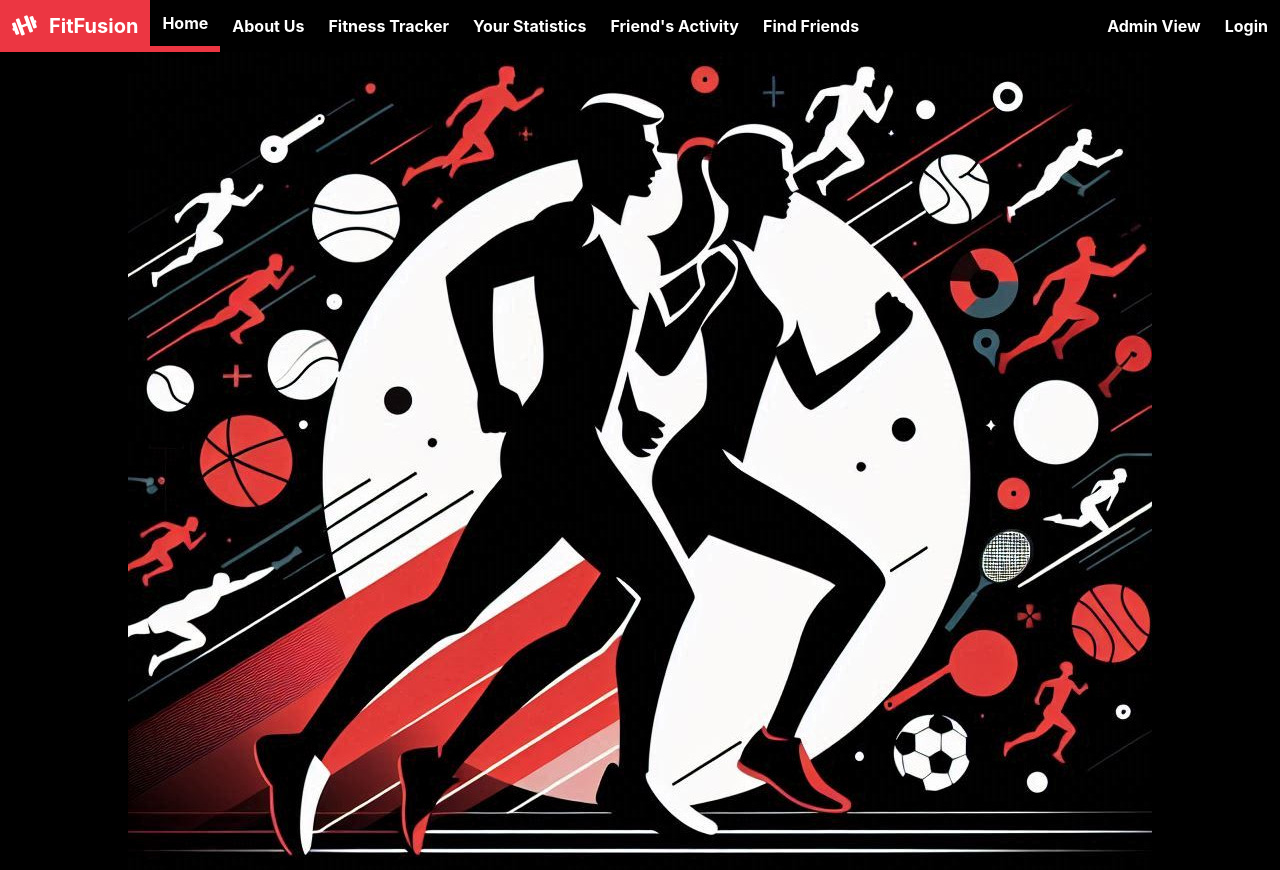
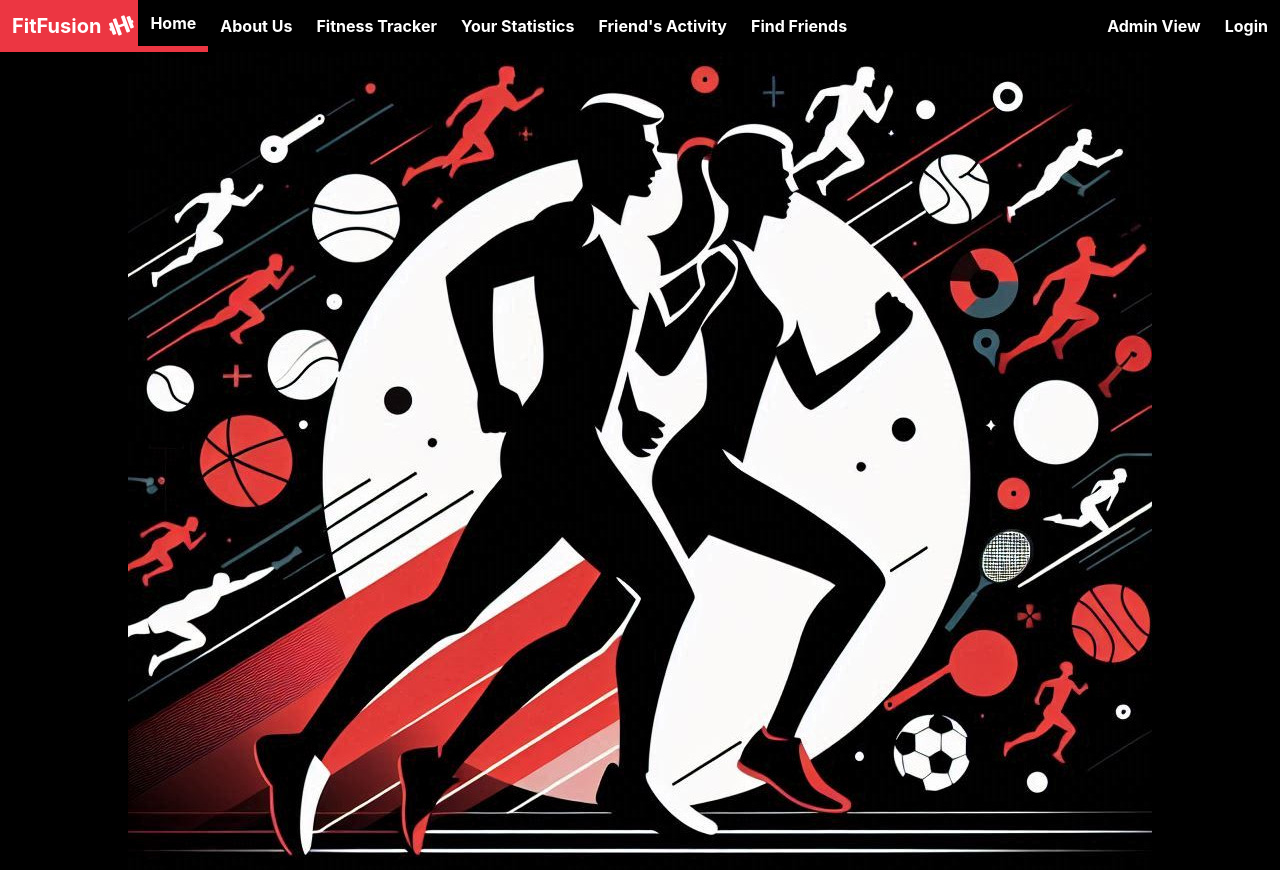
Before and after one commit to shift16/WP-2024-Final, a Vue app in the folder client/: page / in a window 1280 px wide. Built offline with nearby package versions, Linux system fonts and the light colour scheme.

Commit message:
Latest changes

```diff
--- a/client/index.html
+++ b/client/index.html
@@ -2,7 +2,7 @@
 <html lang="en">
   <head>
     <meta charset="UTF-8">
-    <link rel="icon" href="/public/favicon.svg">
+    <link rel="icon" href="/favicon.svg">
     <meta name="viewport" content="width=device-width, initial-scale=1.0">
     <title>FitFusion</title>
   </head>
--- a/client/src/components/NavBar.vue
+++ b/client/src/components/NavBar.vue
@@ -5,20 +5,20 @@
 
 <template>
     <nav class="navbar transparent-background">
-        <div class="navbar-brand">
-            <RouterLink class="icon-size navbar-item" to='/'>
-                <i class="fas fa-solid fa-dumbbell icon-rotation"></i>
-                <button class="navbar-burger" @click="toggleNavBarBurger" :class="{ 'is-active': navBarBurgerActive }">
-                    <span></span>
-                    <span></span>
-                    <span></span>
-                    <span></span>
-                </button>
-                <div class="has-text-weight-bold">FitFusion</div>
+        <div class="navbar-brand set-color-white">
+            <RouterLink to="/" class="is-flex is-align-content-center is-justify-content-center is-align-items-center navbar-logo px-1">
+                <div class="has-text-weight-bold is-size-5 mx-2">FitFusion</div>
+                <i class="fas fa-solid fa-dumbbell icon-rotation icon-size"></i>
             </RouterLink>
+            <button class="navbar-burger" @click="toggleNavBarBurger" :class="{ 'is-active': navBarBurgerActive }">
+                <span></span>
+                <span></span>
+                <span></span>
+                <span></span>
+            </button>
         </div>
 
-        <div class="navbar-menu has-text-weight-bold">
+        <div class="navbar-menu has-text-weight-bold transparent-background">
             <div class="navbar-start">
                 <RouterLink class="navbar-item active-page" to="/">Home</RouterLink>
                 <RouterLink class="navbar-item" to="/about">About Us</RouterLink>
@@ -37,6 +37,11 @@
 </template>
 
 <style>
+    /* A bunch of custom styling  */
+    .navbar-burger:hover {
+        background-color: #ec3642;
+    }
+
     .icon-rotation {
         transform: rotate(-20deg);
     }
@@ -49,6 +54,12 @@
         background-color: rgba(0, 0, 0, 0);
     }
 
+    .set-color-white {
+        color: whitesmoke;
+        --bulma-link-text: white;
+        --bulma-navbar-burger-color: white;
+    }
+
     a.navbar-item {
         --bulma-navbar-item-color: white;
         background-color: rgba(0, 0, 0, 0);
@@ -58,6 +69,10 @@
         background-color: #ec3642;
     }
 
+    .navbar-logo:hover {
+        background-color: #ec3642;
+    }
+
     .active-page {
         border-bottom: 6px solid #ec3642;
     }
```
Also changed, not shown: 2 other files (tests, documents, lock files or other folders).
